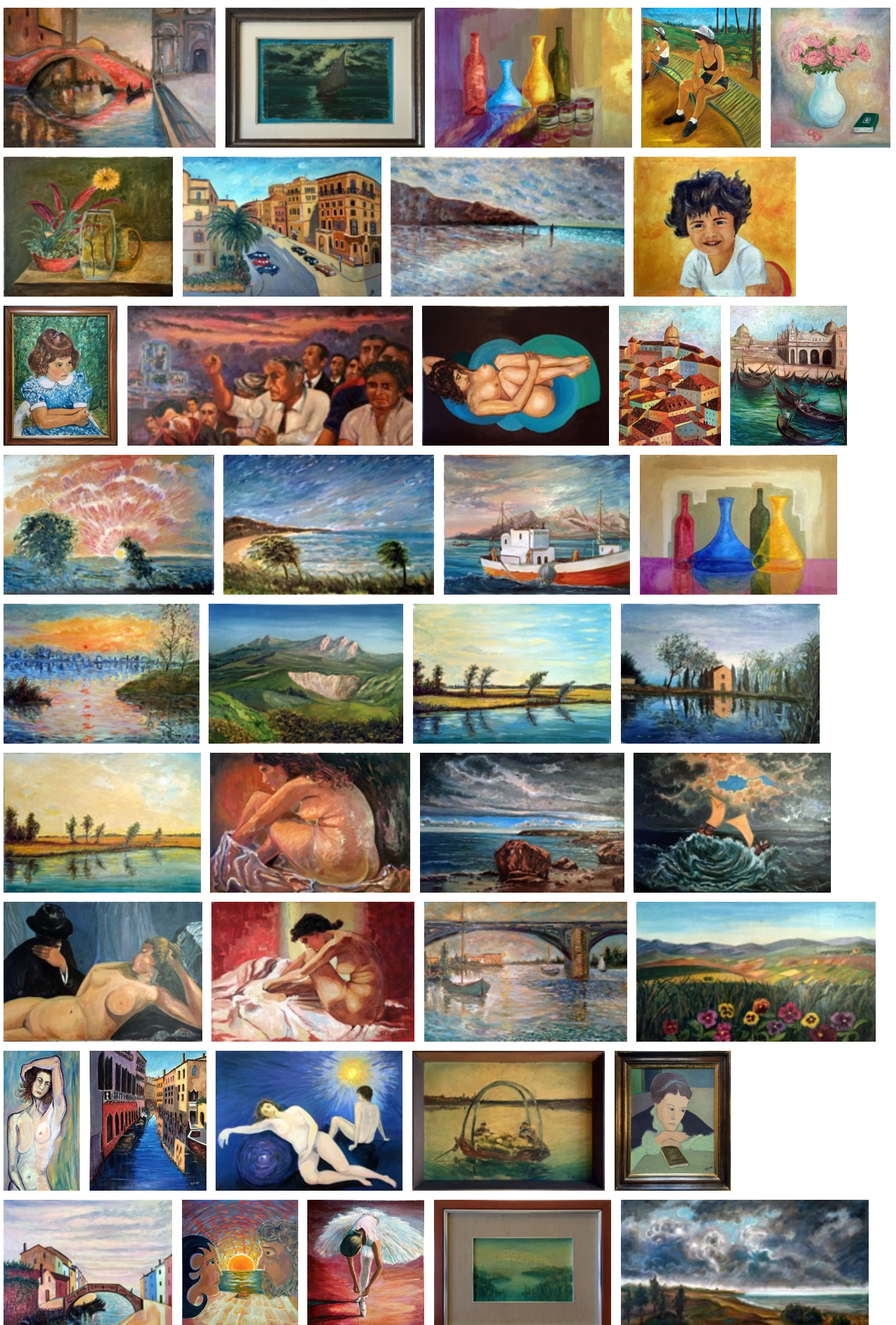
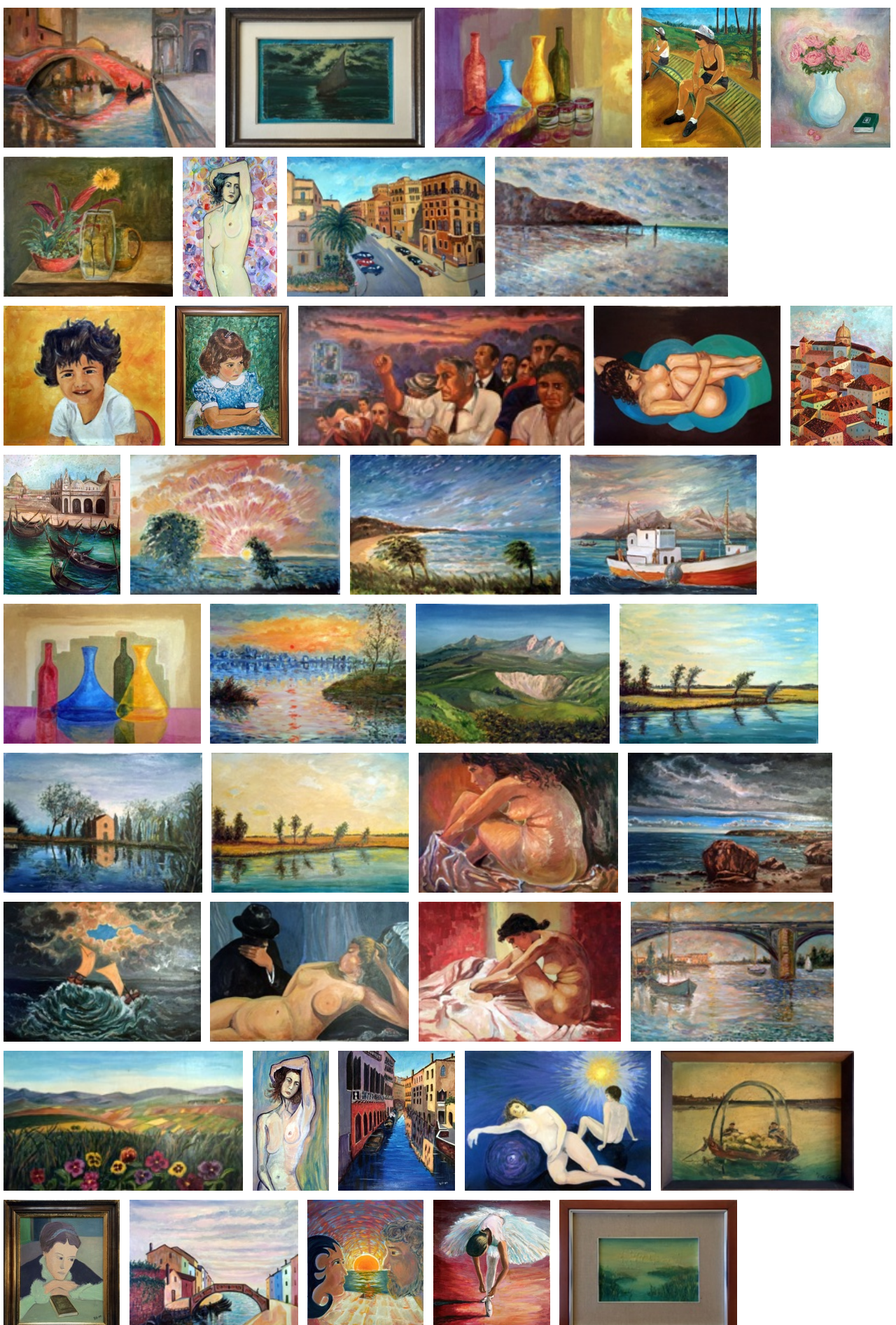
Before and after one commit to kws/vito.gallery, a Jekyll site: the page built from index.md, in a window 1280 px wide. Shown: the part 1059-2953 px from the top of the page at 70% size. Built offline with Jekyll 4.4.1, drawn with Linux system fonts in a browser that asks for light colours; comment, search, counter and statistics services are not loaded.

Commit message:
Add new images

```diff
--- a/_data/galleries.yml
+++ b/_data/galleries.yml
@@ -9,7 +9,9 @@
       signed: true
       framed: true
       medium: oil on canvas
+
     - id: "02"
+
     - id: "03"
       title: Cafe Terrace at Night (Vincent Van Gogh)
       width: 65
@@ -18,6 +20,7 @@
     - id: "04"
     - id: "05"
     - id: "06"
+
     - id: "07"
       title: Serena
       width: 85
@@ -25,6 +28,7 @@
       signed: true
       framed: true
       medium: oil on canvas
+
     - id: "08"
     - id: "09"
     - id: "10"
@@ -50,6 +54,12 @@
     - id: "30"
     - id: "31"
     - id: "32"
+
+    - id: "33"
+      width: 50
+      height: 70
+      medium: oil on board
+
     - id: "34"
     - id: "35"
     - id: "36"
@@ -171,3 +181,47 @@
     - id: "155"
     - id: "156"
     - id: "157"
+
+    - id: "158"
+      width: 50
+      height: 70
+      medium: oil on board
+
+    - id: "159"
+      width: 70
+      height: 50
+      medium: oil on board
+
+    - id: "160"
+      width: 50
+      height: 70
+      medium: oil on board
+
+    - id: "161"
+      title: Serena
+      width: 50
+      height: 70
+      medium: oil on board
+      signed: true
+      year: 1992
+
+    - id: "162"
+      title: Serena
+      width: 50
+      height: 70
+      medium: oil on board
+
+    - id: "163"
+      width: 50
+      height: 70
+      medium: oil on board
+
+    - id: "164"
+      width: 80
+      height: 50
+      medium: oil on board
+
+    - id: "165"
+      width: 60
+      height: 80
+      medium: oil on board
```
Also changed, not shown: img/vito/158.jpg (added), img/vito/159.jpg (added), img/vito/160.jpg (added), img/vito/161.jpg (added), img/vito/162.jpg (added), img/vito/163.jpg (added), img/vito/164.jpg (added), img/vito/165.jpg (added), img/vito/33.jpg (added), img/vito/thumb/158.jpg (added), img/vito/thumb/159.jpg (added), img/vito/thumb/160.jpg (added), img/vito/thumb/161.jpg (added), img/vito/thumb/162.jpg (added), 4 more files.
